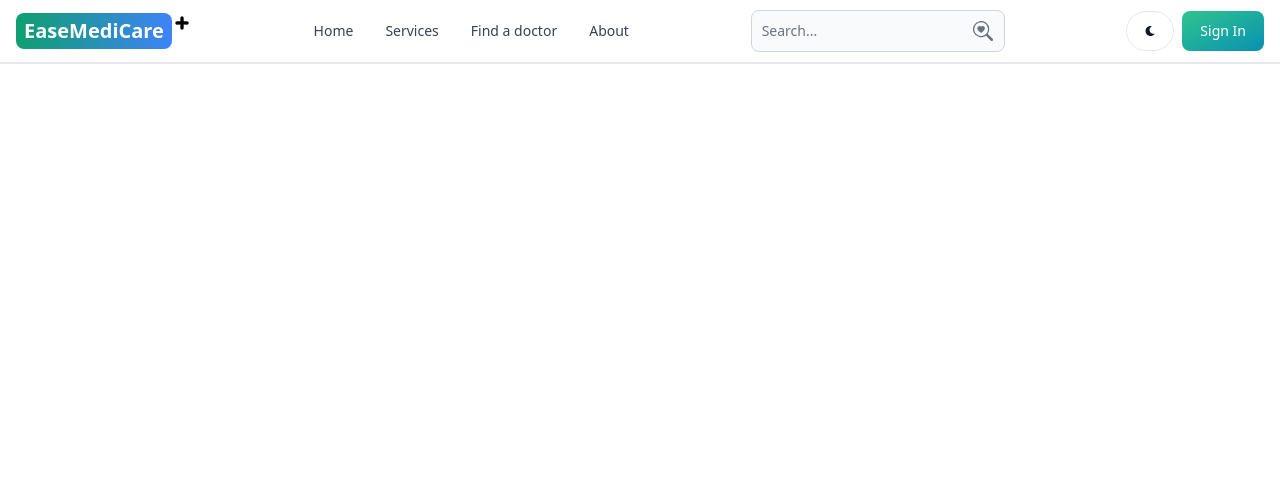
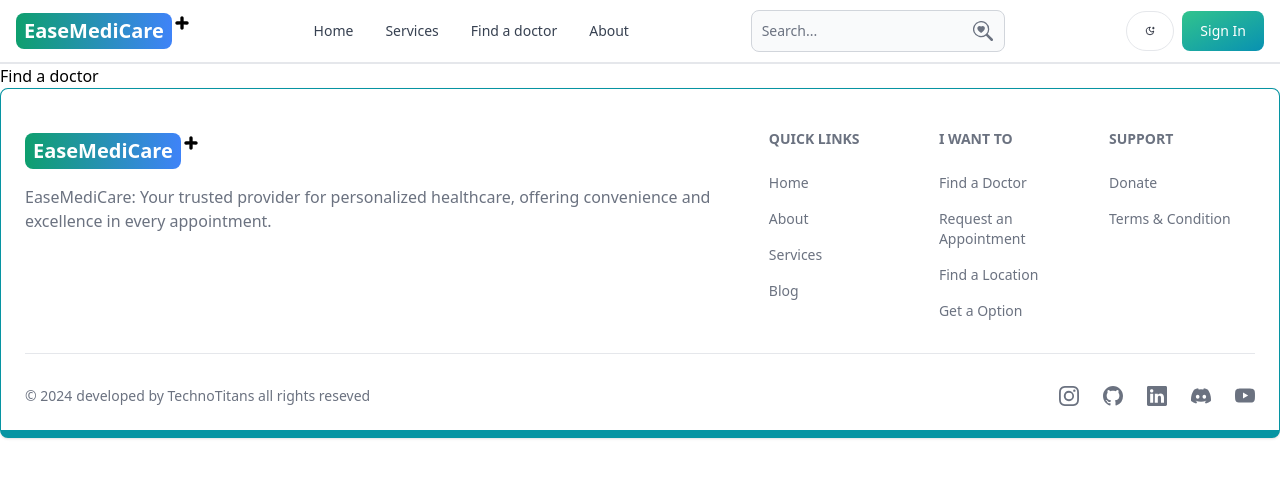
Before and after one commit to audiofolks/Doctor-Appointment, a React (Vite) app in the folder client/: page /find-doc in a window 1280 px wide. Shown: the top 478 px of the page. Built offline with nearby package versions, Linux system fonts and the light colour scheme.

Commit message:
create a footer and route

```diff
--- a/client/src/App.jsx
+++ b/client/src/App.jsx
@@ -6,6 +6,7 @@
 import About from "./pages/About";
 import FindDoc from "./pages/FindDoc";
 import Header from "./components/Header";
+import Footer from "./components/Footer"
 
 
 export default function App() {
@@ -18,8 +19,9 @@
         <Route path="/sign-in" element={<SignIn />} />
         <Route path="/sign-up" element={<SignUp />} />
         <Route path="/services" element={<Services />} />
-        <Route path="/FindDoc" element={<FindDoc />} />
+        <Route path="/find-doc" element={<FindDoc />} />
       </Routes>
+      <Footer />
     </BrowserRouter>
   );
 }
--- a/client/src/components/Footer.jsx
+++ b/client/src/components/Footer.jsx
@@ -0,0 +1,115 @@
+import { Footer } from "flowbite-react";
+import { Link } from "react-router-dom";
+import {
+  BsInstagram,
+  BsDiscord,
+  BsYoutube,
+  BsLinkedin,
+  BsGithub,
+} from "react-icons/bs";
+import { TiPlus } from "react-icons/ti";
+
+export default function FooterCom() {
+  return (
+    <Footer container className="border border-b-8 border-teal-500">
+      <div className="w-full max-w-7xl mx-auto">
+        <div className="grid w-full justify-between sm:flex md:grid-cols-1">
+          <div className="mt-5">
+            <Link
+              to="/"
+              className=" flex self-center whitespace-nowrap text-lg sm:text-xl font-semibold  dark:text-white"
+            >
+              <span className="px-2 py-1 bg-gradient-to-r from-green-500 to-blue-500 rounded-lg text-white">
+                EaseMediCare
+              </span>
+              <TiPlus />
+            </Link>
+            <div className="py-4 text-gray-500 ">
+              EaseMediCare: Your trusted provider for personalized healthcare,
+              offering convenience and excellence in every appointment.
+            </div>
+          </div>
+          <div className="grid grid-cols-2 gap-8 mt-4 sm:grid-cols-3 sm:gap-6">
+            <div>
+              <Footer.Title title="Quick Links" />
+              <Footer.LinkGroup col>
+                <Footer.Link href="/" target="_blank" rel="noopener noreferrer">
+                  Home
+                </Footer.Link>
+                <Footer.Link
+                  href="/about"
+                  rel="noopener noreferrer"
+                >
+                  About
+                </Footer.Link>
+                <Footer.Link
+                  href="/services"
+                  rel="noopener noreferrer"
+                >
+                  Services
+                </Footer.Link>
+                <Footer.Link
+                  href="#"
+                  rel="noopener noreferrer"
+                >
+                  Blog
+                </Footer.Link>
+              </Footer.LinkGroup>
+            </div>
+            <div>
+              <Footer.Title title="I want to" />
+              <Footer.LinkGroup col>
+                <Footer.Link
+                  href="/find-doc"
+                  rel="noopener noreferrer"
+                >
+                  Find a Doctor
+                </Footer.Link>
+                <Footer.Link
+                  href="#"
+                  rel="noopener noreferrer"
+                >
+                  Request an Appointment
+                </Footer.Link>
+                <Footer.Link
+                  href="#"
+                  rel="noopener noreferrer"
+                >
+                  Find a Location
+                </Footer.Link>
+                <Footer.Link
+                  href="#"
+                  rel="noopener noreferrer"
+                >
+                  Get a Option
+                </Footer.Link>
+              </Footer.LinkGroup>
+            </div>
+            <div>
+              <Footer.Title title="Support" />
+              <Footer.LinkGroup col>
+                <Footer.Link href="#">Donate</Footer.Link>
+                <Footer.Link href="#">Terms &amp; Condition</Footer.Link>
+              </Footer.LinkGroup>
+            </div>
+          </div>
+        </div>
+        <Footer.Divider />
+        <div className="w-full sm:flex sm:items-center sm:justify-between">
+          <Footer.Copyright
+            href="#"
+            by="developed by TechnoTitans all rights reseved"
+            year={new Date().getFullYear()}
+          />
+          <div className="flex gap-6 sm:mt-0 mt-4 sm:justify-center">
+            <Footer.Icon href="#" icon={BsInstagram} />
+            <Footer.Icon href="#" icon={BsGithub} />
+            <Footer.Icon href="#" icon={BsLinkedin} />
+            <Footer.Icon href="#" icon={BsDiscord} />
+            <Footer.Icon href="#" icon={BsYoutube} />
+          </div>
+        </div>
+      </div>
+    </Footer>
+  );
+}
--- a/client/src/components/Header.jsx
+++ b/client/src/components/Header.jsx
@@ -1,7 +1,7 @@
 import { Button, Navbar, TextInput } from "flowbite-react";
 import { Link, useLocation } from "react-router-dom";
 import { BsSearchHeart } from "react-icons/bs";
-import { FaMoon } from "react-icons/fa";
+import { LuMoonStar } from "react-icons/lu";
 import { TiPlus } from "react-icons/ti";
 
 export default function Header() {
@@ -20,7 +20,7 @@
 
       <div className="flex gap-2 md: order-2">
         <Button className="w-12 h-10 hidden sm:inline " color="gray" pill>
-          <FaMoon />
+        <LuMoonStar />
         </Button>
         <Link to="/sign-in">
           <Button gradientDuoTone="greenToBlue">Sign In</Button>
@@ -35,7 +35,7 @@
           <Link to="/services">Services</Link>
         </Navbar.Link>
         <Navbar.Link active={Path == "/FindDoc"} as="div">
-          <Link to="/FindDoc">Find a doctor</Link>
+          <Link to="/find-doc">Find a doctor</Link>
         </Navbar.Link>
         <Navbar.Link active={Path == "/about"} as="div">
           <Link to="/about">About</Link>
```
